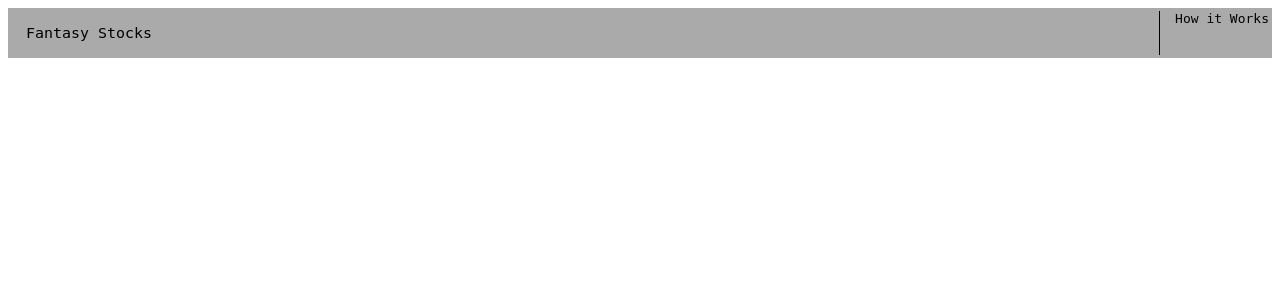
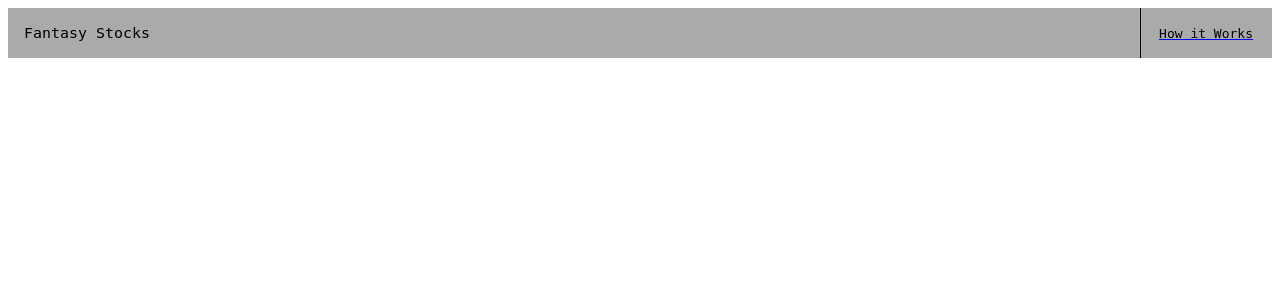
Before and after one commit to ddsnowboard/FantasyStocks, a Django app: page /index.html in a window 1280 px wide. Shown: the top 300 px of the page. Run offline with Django 3.2, Linux system fonts and the light colour scheme.

Commit message:
Finish navbar.
Also, rename a file for easier vimming.

```diff
--- a/fantasyStocks/fantasyStocks/urls.py
+++ b/fantasyStocks/fantasyStocks/urls.py
@@ -17,9 +17,9 @@ from django.conf.urls import include, url
 from django.contrib import admin
 from django.conf import settings
 from django.conf.urls.static import static
-from stocks import stockurls
+from stocks import stockUrls
 
 urlpatterns = static(settings.STATIC_URL) + [
     url(r'^admin/', include(admin.site.urls)),
-    url(r"", include(stockurls)),
+    url(r"", include(stockUrls)),
 ]
--- a/fantasyStocks/static/style.css
+++ b/fantasyStocks/static/style.css
@@ -18,6 +18,7 @@
     float: right;
     border-left: 1px solid black;
     height: 100%;
+    margin-right: 15px;
 }
 
 .verticalcenter {
@@ -32,4 +33,5 @@
 div.titlebar td {
     vertical-align: middle;
     width: 50%;
+    margin-top: 0;
 }
--- a/fantasyStocks/stocks/templates/base.html
+++ b/fantasyStocks/stocks/templates/base.html
@@ -6,16 +6,24 @@
         <link rel="stylesheet" href="{% static "style.css" %}" type="text/css" />
     </head>
     <div class="titlebar">
-        <table style="height:100%; width: 100%; table-layout: fixed">
+        <table style="height:100%; width: 100%; table-layout: fixed; border-collapse: collapse;">
             <tr>
                 <td>
                     <a style="display: block; width: 100%; text-decoration: none;" href="index.html">
                         <div class="logo">Fantasy Stocks</div>
                     </a>
                 </td>
-                <td>
+                <td style="padding-bottom: 0; padding-top: 0">
                     <div class="rightnavbutton">
-                        {% block rightbutton %}How it Works{% endblock %}
+                        <a href="instructions.html">
+                            <table style="height: 100%">
+                                <tr>
+                                    <td style="width: inherit; color: black;">
+                                        {% block rightbutton %}How it Works{% endblock %}
+                                    </td>
+                                </tr>
+                            </table>
+                        </a>
                     </div>
                 </td>
             </tr>
```
Also changed, not shown: fantasyStocks/db.sqlite3, fantasyStocks/stocks/stockUrls.py (renamed from fantasyStocks/stocks/stockurls.py), 1 other file.
